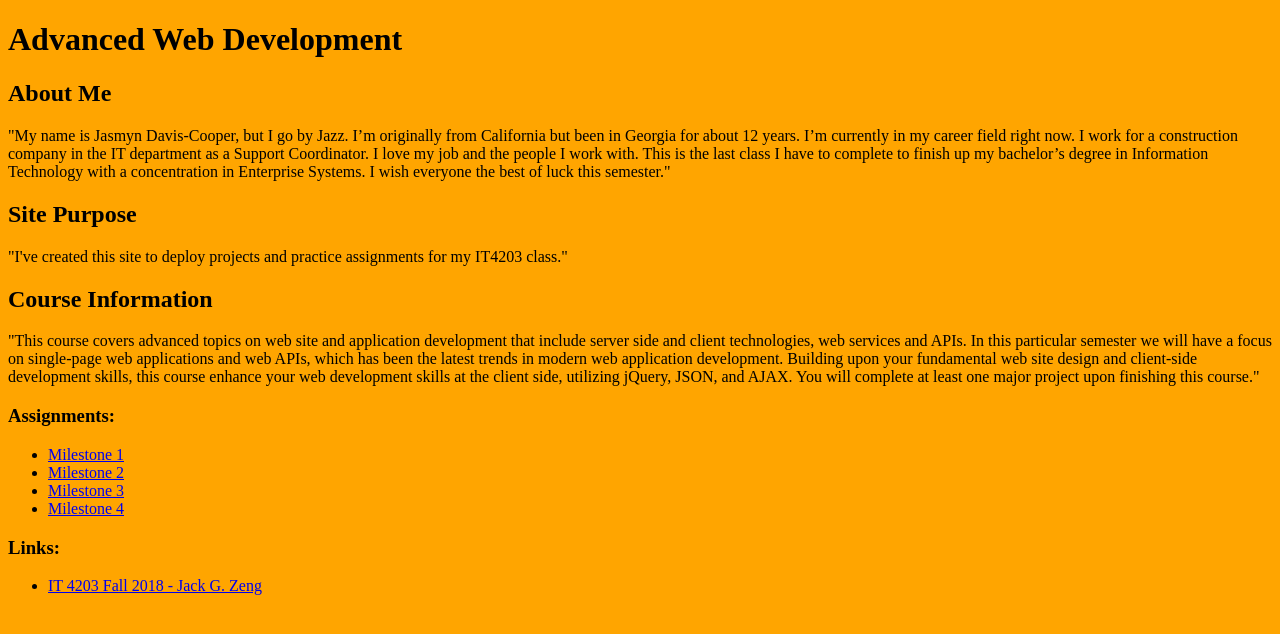
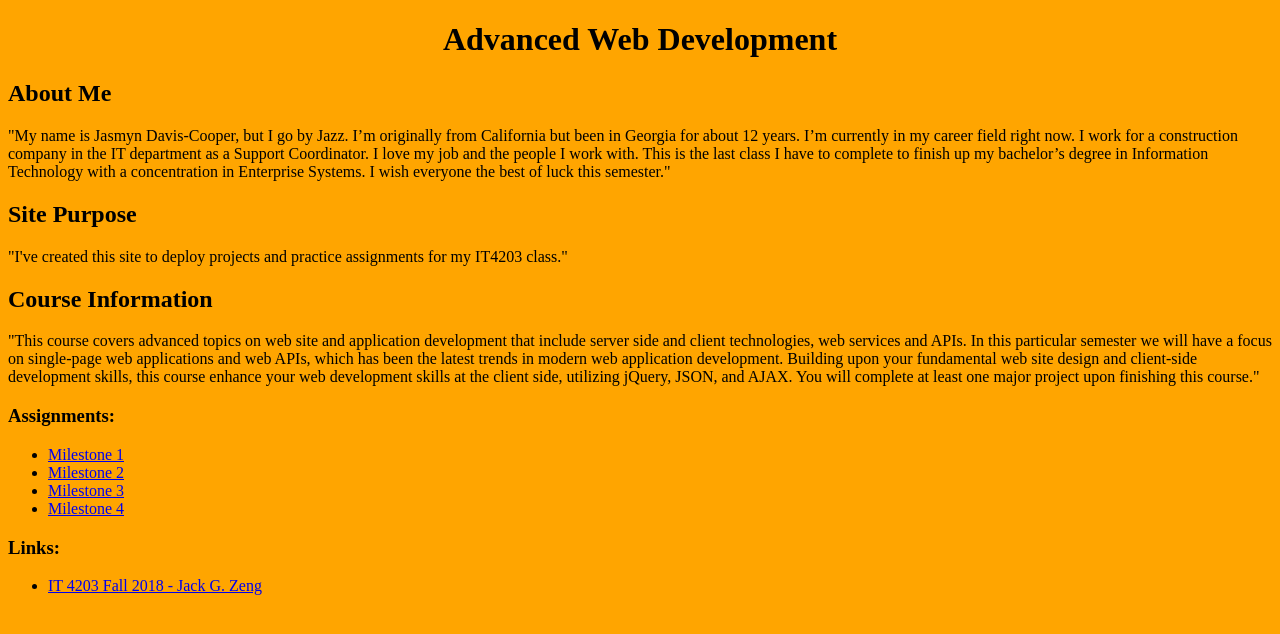
Before and after one commit to jdaviscooper/IT4203ADVWEDEV, a plain HTML site: page index.html in a window 1280 px wide. Drawn offline with Linux system fonts and the light colour scheme.

Commit message:
index update

```diff
--- a/index.html
+++ b/index.html
@@ -9,7 +9,7 @@ body { background-color: orange; }
 </head>
 
 <body>
-<h1>Advanced Web Development</h1>
+<center><h1>Advanced Web Development</h1></center>
 <div>
 <h2> About Me</h2>
 <p>
```
